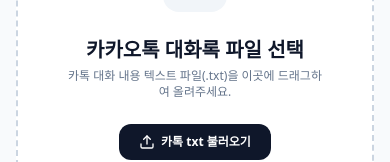
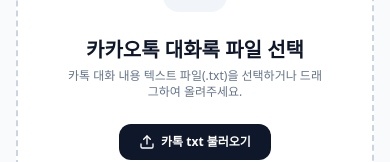
Before and after one commit to yenakr/26project, a Next.js app: page / in a window 390 px wide. Shown: the part 375-537 px from the top of the page. Built offline with nearby package versions, Linux system fonts and the light colour scheme.

Commit message:
fix: 모바일 iOS Safari 및 Android 파일 탐색기에서 txt 선택 가능하도록 accept 확장자 및 MIME 타겟 개선

```diff
--- a/src/app/page.tsx
+++ b/src/app/page.tsx
@@ -38,8 +38,10 @@
   };
 
   const handleFileUpload = (file: File) => {
-    if (!file.name.endsWith('.txt')) {
-      alert('카카오톡 대화록 (.txt) 파일만 업로드 가능합니다.');
+    // Mobile file picker fallback check (allow .txt or text/plain or files containing text)
+    const isTxt = file.name.endsWith('.txt') || file.type.startsWith('text/') || file.type === '';
+    if (!isTxt) {
+      alert('텍스트 (.txt) 파일만 업로드 가능합니다.');
       return;
     }
 
@@ -151,21 +153,21 @@
                   카카오톡 대화록 파일 선택
                 </h2>
                 <p className="text-xs text-slate-500 max-w-xs mx-auto">
-                  카톡 대화 내용 텍스트 파일(.txt)을 이곳에 드래그하여 올려주세요.
+                  카톡 대화 내용 텍스트 파일(.txt)을 선택하거나 드래그하여 올려주세요.
                 </p>
               </div>
 
               <div className="flex flex-wrap items-center justify-center gap-3">
                 <input
                   type="file"
-                  accept=".txt"
+                  accept=".txt,text/plain,text/*,*/*"
                   onChange={(e) => e.target.files?.[0] && handleFileUpload(e.target.files[0])}
                   className="hidden"
                   id="main-file-input"
                 />
                 <label
                   htmlFor="main-file-input"
-                  className="px-5 py-2.5 bg-slate-900 hover:bg-slate-800 text-white font-semibold text-xs rounded-xl shadow-xs cursor-pointer transition flex items-center gap-1.5"
+                  className="px-5 py-2.5 bg-slate-900 hover:bg-slate-800 active:bg-slate-950 text-white font-semibold text-xs rounded-xl shadow-xs cursor-pointer transition flex items-center gap-1.5 touch-manipulation"
                 >
                   <Upload className="w-4 h-4" />
                   카톡 txt 불러오기
@@ -173,7 +175,7 @@
 
                 <button
                   onClick={() => setIsRosterImportOpen(true)}
-                  className="px-5 py-2.5 bg-slate-100 hover:bg-slate-200 text-slate-800 font-semibold text-xs rounded-xl transition flex items-center gap-1.5"
+                  className="px-5 py-2.5 bg-slate-100 hover:bg-slate-200 active:bg-slate-300 text-slate-800 font-semibold text-xs rounded-xl transition flex items-center gap-1.5 touch-manipulation"
                 >
                   <UserPlus className="w-4 h-4 text-slate-600" />
                   전체 명단 불러오기
--- a/src/components/FileUploaderModal.tsx
+++ b/src/components/FileUploaderModal.tsx
@@ -15,8 +15,9 @@
   const [fileName, setFileName] = useState<string>('');
 
   const handleFile = (file: File) => {
-    if (!file.name.endsWith('.txt')) {
-      alert('카카오톡 대화록 (.txt) 파일만 업로드 가능합니다.');
+    const isTxt = file.name.endsWith('.txt') || file.type.startsWith('text/') || file.type === '';
+    if (!isTxt) {
+      alert('텍스트 (.txt) 파일만 업로드 가능합니다.');
       return;
     }
     setFileName(file.name);
@@ -68,19 +69,19 @@
               <Upload className="w-6 h-6" />
             </div>
             <div>
-              <p className="text-xs font-bold text-slate-900">.txt 파일 드래그 & 드롭</p>
-              <p className="text-[11px] text-slate-400 mt-0.5">또는 컴퓨터에서 파일 선택</p>
+              <p className="text-xs font-bold text-slate-900">.txt 파일 선택 또는 드래그</p>
+              <p className="text-[11px] text-slate-400 mt-0.5">카카오톡 내보내기 텍스트 파일</p>
             </div>
             <input
               type="file"
-              accept=".txt"
+              accept=".txt,text/plain,text/*,*/*"
               onChange={(e) => e.target.files?.[0] && handleFile(e.target.files[0])}
               className="hidden"
               id="txt-modal-input"
             />
             <label
               htmlFor="txt-modal-input"
-              className="mt-1 px-4 py-2 bg-slate-900 hover:bg-slate-800 text-white font-semibold text-xs rounded-xl shadow-xs cursor-pointer transition"
+              className="mt-1 px-4 py-2 bg-slate-900 hover:bg-slate-800 text-white font-semibold text-xs rounded-xl shadow-xs cursor-pointer transition touch-manipulation"
             >
               파일 선택
             </label>
--- a/src/components/RosterImportModal.tsx
+++ b/src/components/RosterImportModal.tsx
@@ -58,10 +58,10 @@
           <div>
             <div className="flex items-center justify-between mb-1.5">
               <label className="text-xs font-semibold text-slate-700">명단 텍스트 입력</label>
-              <label className="text-xs text-slate-500 hover:text-slate-900 cursor-pointer font-medium flex items-center gap-1">
+              <label className="text-xs text-slate-500 hover:text-slate-900 cursor-pointer font-medium flex items-center gap-1 touch-manipulation">
                 <FileText className="w-3.5 h-3.5" />
                 <span>.txt 파일 선택</span>
-                <input type="file" accept=".txt" onChange={handleFileUpload} className="hidden" />
+                <input type="file" accept=".txt,text/plain,text/*,*/*" onChange={handleFileUpload} className="hidden" />
               </label>
             </div>
             <textarea
```
